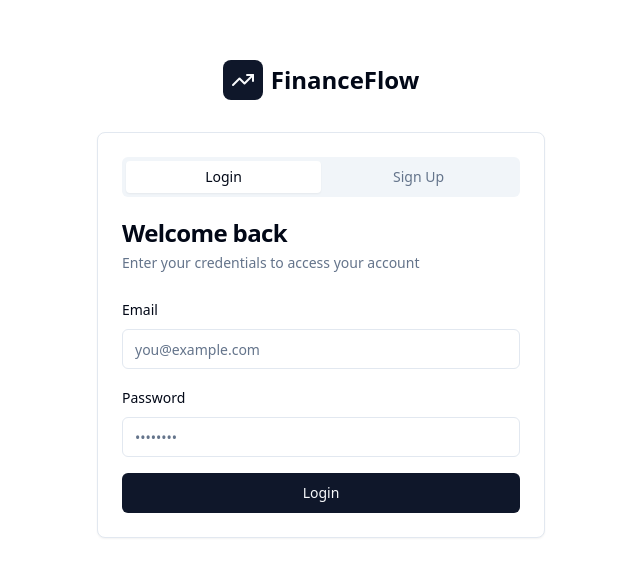
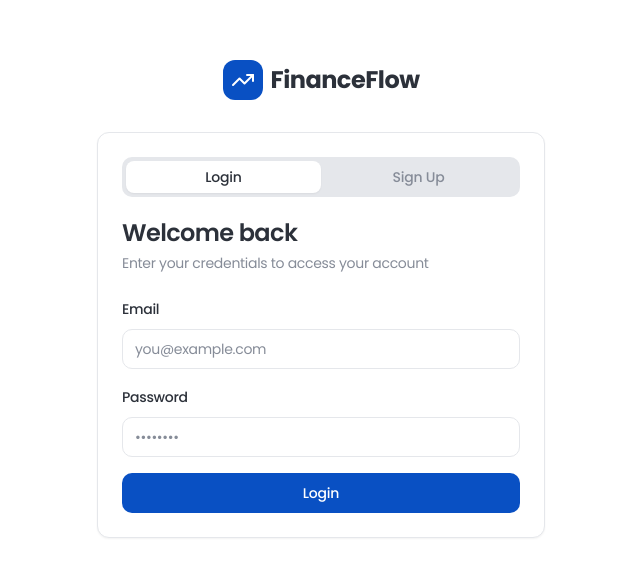
Before and after one commit to cyberhive54/EZfinance, a React (Vite) app: page /auth in a window 1280 px wide. Shown: the part 101-678 px from the top of the page, without its empty margins (319-959 px from the left). Built offline with nearby package versions, Linux system fonts and the light colour scheme; no server answers.

Commit message:
feat: update design with Poppins font and modern color scheme
Apply Poppins from Google Fonts and adjust color palette for modern look.

```diff
--- a/src/index.css
+++ b/src/index.css
@@ -1,96 +1,98 @@
+@import url('https://fonts.googleapis.com/css2?family=Poppins:wght@400;500;600;700;800&display=swap');
+
 @tailwind base;
 @tailwind components;
 @tailwind utilities;
 
 /* Definition of the design system. All colors, gradients, fonts, etc should be defined here.
 All colors MUST be HSL.
-*/
+Modern, Professional, Minimalist Design */
 
 @layer base {
   :root {
+    /* Light theme - Clean and professional */
     --background: 0 0% 100%;
-    --foreground: 222.2 84% 4.9%;
+    --foreground: 220 13% 20%;
 
     --card: 0 0% 100%;
-    --card-foreground: 222.2 84% 4.9%;
+    --card-foreground: 220 13% 20%;
 
     --popover: 0 0% 100%;
-    --popover-foreground: 222.2 84% 4.9%;
+    --popover-foreground: 220 13% 20%;
 
-    --primary: 222.2 47.4% 11.2%;
-    --primary-foreground: 210 40% 98%;
+    /* Primary: Deep blue - professional and trustworthy */
+    --primary: 217 91% 40%;
+    --primary-foreground: 0 0% 100%;
 
-    --secondary: 210 40% 96.1%;
-    --secondary-foreground: 222.2 47.4% 11.2%;
+    /* Secondary: Light gray - subtle, minimalist */
+    --secondary: 220 14% 96%;
+    --secondary-foreground: 220 13% 20%;
 
-    --muted: 210 40% 96.1%;
-    --muted-foreground: 215.4 16.3% 46.9%;
+    /* Muted: Soft gray for inactive states */
+    --muted: 220 13% 91%;
+    --muted-foreground: 220 8% 56%;
 
-    --accent: 210 40% 96.1%;
-    --accent-foreground: 222.2 47.4% 11.2%;
+    /* Accent: Modern teal - attention without harshness */
+    --accent: 174 75% 50%;
+    --accent-foreground: 0 0% 100%;
 
     --destructive: 0 84.2% 60.2%;
-    --destructive-foreground: 210 40% 98%;
+    --destructive-foreground: 0 0% 100%;
 
-    --border: 214.3 31.8% 91.4%;
-    --input: 214.3 31.8% 91.4%;
-    --ring: 222.2 84% 4.9%;
+    --border: 220 13% 91%;
+    --input: 220 13% 91%;
+    --ring: 217 91% 40%;
 
-    --radius: 0.5rem;
+    --radius: 0.75rem;
 
-    --sidebar-background: 0 0% 98%;
-
-    --sidebar-foreground: 240 5.3% 26.1%;
-
-    --sidebar-primary: 240 5.9% 10%;
-
-    --sidebar-primary-foreground: 0 0% 98%;
-
-    --sidebar-accent: 240 4.8% 95.9%;
-
-    --sidebar-accent-foreground: 240 5.9% 10%;
-
+    --sidebar-background: 220 14% 96%;
+    --sidebar-foreground: 220 13% 20%;
+    --sidebar-primary: 217 91% 40%;
+    --sidebar-primary-foreground: 0 0% 100%;
+    --sidebar-accent: 174 75% 50%;
+    --sidebar-accent-foreground: 0 0% 100%;
     --sidebar-border: 220 13% 91%;
-
-    --sidebar-ring: 217.2 91.2% 59.8%;
+    --sidebar-ring: 217 91% 40%;
   }
 
   .dark {
-    --background: 222.2 84% 4.9%;
-    --foreground: 210 40% 98%;
+    /* Dark theme - Sophisticated and modern */
+    --background: 220 17% 12%;
+    --foreground: 220 13% 92%;
 
-    --card: 222.2 84% 4.9%;
-    --card-foreground: 210 40% 98%;
+    --card: 220 15% 18%;
+    --card-foreground: 220 13% 92%;
 
-    --popover: 222.2 84% 4.9%;
-    --popover-foreground: 210 40% 98%;
+    --popover: 220 15% 18%;
+    --popover-foreground: 220 13% 92%;
 
-    --primary: 210 40% 98%;
-    --primary-foreground: 222.2 47.4% 11.2%;
+    --primary: 217 91% 50%;
+    --primary-foreground: 220 17% 12%;
 
-    --secondary: 217.2 32.6% 17.5%;
-    --secondary-foreground: 210 40% 98%;
+    --secondary: 220 15% 25%;
+    --secondary-foreground: 220 13% 92%;
 
-    --muted: 217.2 32.6% 17.5%;
-    --muted-foreground: 215 20.2% 65.1%;
+    --muted: 220 11% 35%;
+    --muted-foreground: 220 8% 70%;
 
-    --accent: 217.2 32.6% 17.5%;
-    --accent-foreground: 210 40% 98%;
+    --accent: 174 75% 55%;
+    --accent-foreground: 220 17% 12%;
 
-    --destructive: 0 62.8% 30.6%;
-    --destructive-foreground: 210 40% 98%;
+    --destructive: 0 84.2% 60.2%;
+    --destructive-foreground: 220 17% 12%;
 
-    --border: 217.2 32.6% 17.5%;
-    --input: 217.2 32.6% 17.5%;
-    --ring: 212.7 26.8% 83.9%;
-    --sidebar-background: 240 5.9% 10%;
-    --sidebar-foreground: 240 4.8% 95.9%;
-    --sidebar-primary: 224.3 76.3% 48%;
-    --sidebar-primary-foreground: 0 0% 100%;
-    --sidebar-accent: 240 3.7% 15.9%;
-    --sidebar-accent-foreground: 240 4.8% 95.9%;
-    --sidebar-border: 240 3.7% 15.9%;
-    --sidebar-ring: 217.2 91.2% 59.8%;
+    --border: 220 15% 25%;
+    --input: 220 15% 25%;
+    --ring: 217 91% 50%;
+
+    --sidebar-background: 220 17% 12%;
+    --sidebar-foreground: 220 13% 92%;
+    --sidebar-primary: 217 91% 50%;
+    --sidebar-primary-foreground: 220 17% 12%;
+    --sidebar-accent: 174 75% 55%;
+    --sidebar-accent-foreground: 220 17% 12%;
+    --sidebar-border: 220 15% 25%;
+    --sidebar-ring: 217 91% 50%;
   }
 }
 
@@ -120,8 +122,37 @@ All colors MUST be HSL.
     background-color: hsl(var(--muted-foreground) / 0.5);
   }
 
+  html {
+    font-family: 'Poppins', system-ui, -apple-system, sans-serif;
+  }
+
   body {
     @apply bg-background text-foreground;
+    font-family: 'Poppins', system-ui, -apple-system, sans-serif;
+    font-weight: 400;
+    letter-spacing: -0.3px;
+  }
+
+  h1, h2, h3, h4, h5, h6 {
+    font-weight: 700;
+    letter-spacing: -0.5px;
+  }
+
+  h1 {
+    @apply text-4xl;
+  }
+
+  h2 {
+    @apply text-3xl;
+  }
+
+  h3 {
+    @apply text-2xl;
+  }
+
+  button {
+    font-weight: 600;
+    letter-spacing: -0.2px;
   }
 
   /* Remove number input spinners */
--- a/tailwind.config.ts
+++ b/tailwind.config.ts
@@ -13,6 +13,9 @@ export default {
       },
     },
     extend: {
+      fontFamily: {
+        sans: ['Poppins', 'system-ui', '-apple-system', 'sans-serif'],
+      },
       colors: {
         border: "hsl(var(--border))",
         input: "hsl(var(--input))",
```
Also changed, not shown: 1 other file (tests, documents, lock files or other folders).
